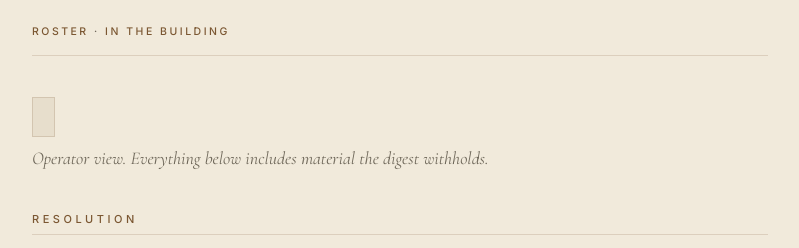
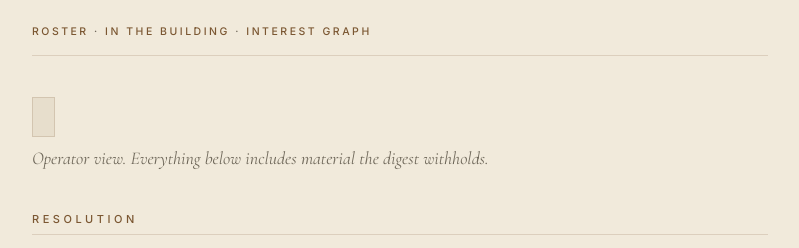
Before and after one commit to HankH18/arrivalengine, a Python web app: template src/arrival/web/templates/debug.html in a window 1280 px wide. Shown: the top 248 px of the page, without its empty margins (240-1039 px from the left). Run offline with Jinja, Linux system fonts and the light colour scheme; the template is opened without the code that fills it, so the values that code supplies are empty.

Commit message:
R17 collected: /graph linked from every page, and the skin test made whole again
Two things the lane could not do from inside its own ownership, done here.

The nav link. `/graph` was reachable only by typing the URL. `<nav>` is not in the
frozen section finder's container list and `<a>` is not a heading, so the link
plants no anchor and the skin module's <head> assertions are untouched.

And test_t056_skin.py's `_pages()`, whose docstring promises "one rendered instance
of EVERY template in the app" and "the point of rendering all six" while the dict
held five. It was off by one BEFORE /graph existed; graph.html made it six against
five. Added, so the whole-app guarantee that module states is true again rather
than merely asserted.

Suite 1623 passed / 3 skipped.

Co-Authored-By: Claude Opus 5 (1M context) <noreply@anthropic.com>
Claude-Session: https://claude.ai/code/session_01VCsTe25qTySytczoAZgeQs

```diff
--- a/src/arrival/web/templates/base.html
+++ b/src/arrival/web/templates/base.html
@@ -456,7 +456,7 @@ form + form button:hover { background: var(--paper-2); }
 </style>
 </head>
 <body>
-<nav><a href="/">Roster</a> &middot; <a href="/building">In the building</a></nav>
+<nav><a href="/">Roster</a> &middot; <a href="/building">In the building</a> &middot; <a href="/graph">Interest graph</a></nav>
 <main>
 {% block content %}{% endblock %}
 </main>
```
Also changed, not shown: tests/web/test_t056_skin.py (+1 -0 lines), 1 other file.
